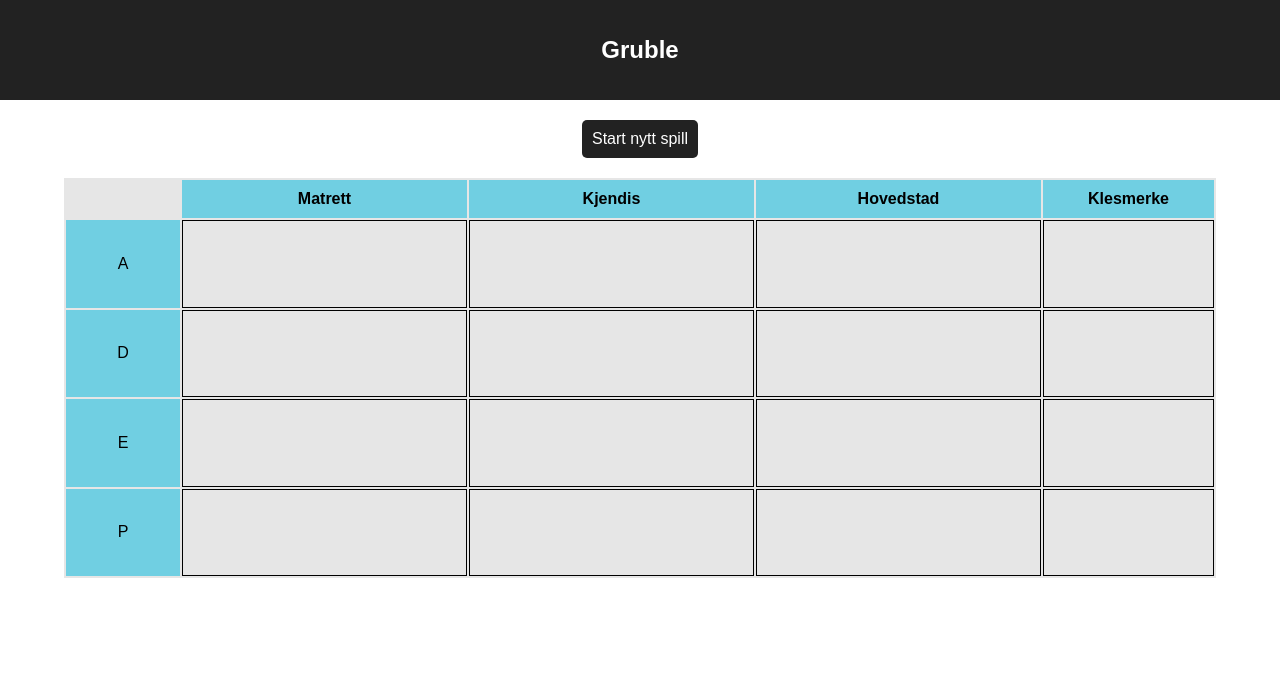
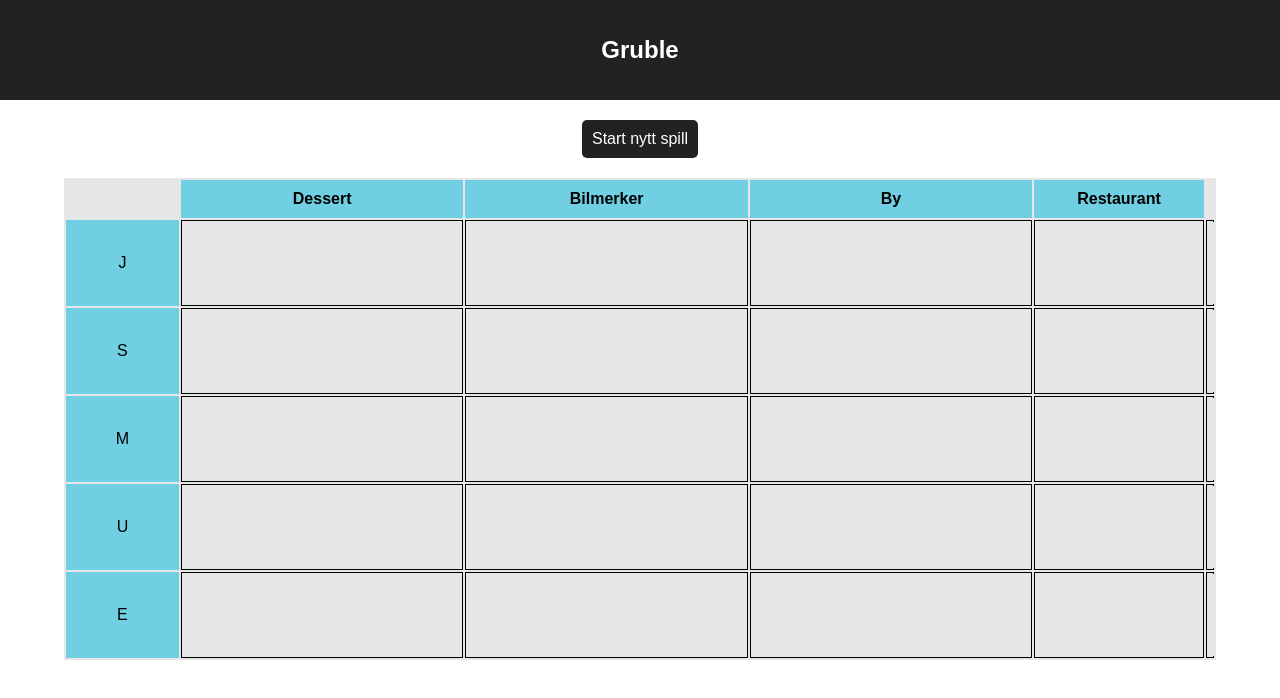
Before and after one commit to sndrem/Gruble, a React (Create React App) app: page / in a window 1280 px wide. Shown: the top 698 px of the page. Built offline with nearby package versions, Linux system fonts and the light colour scheme.

Commit message:
Started working on the start game button

```diff
--- a/src/GameComponent/GameBoard.js
+++ b/src/GameComponent/GameBoard.js
@@ -1,4 +1,5 @@
 import React, { Component } from 'react';
+import data from '../data/data.js';
 import Cell from './Cell.js';
 import './GameBoard.css';
 
@@ -6,12 +7,10 @@ class GameBoard extends Component {
 	constructor(props) {
 		super(props);
 		this.state = {
-			rows: ['Matrett', 'Kjendis', 'Hovedstad', "Klesmerke"],
-			columns: ['A', 'D', 'E', 'P'],
-			inputStatus: "e"
+			rows: this.props.pickRows(data.topics, 4),
+			columns: this.props.pickRows(data.letters, 5)
 		};
 	}
-
 
 	createTableRows(rows) {
 		return rows.map((row, i) => <th className="keys" key={i}>{row}</th>);
@@ -30,7 +29,7 @@ class GameBoard extends Component {
 	createTableColumns(columns) {
 		return columns.map((col, i) => {
 			return <tr key={i}>
-					<td className="keys" key={i}>{col}</td>
+					<td className="keys" key={i}>{col.toUpperCase()}</td>
 					{this.fillData(this.state.columns.length, col)}
 				</tr>
 		})
--- a/src/GameComponent/GameComponent.js
+++ b/src/GameComponent/GameComponent.js
@@ -3,11 +3,35 @@ import GameButtons from './GameButtons.js';
 import GameBoard from './GameBoard.js';
 
 class GameComponent extends Component {
+
+	constructor() {
+		super();
+	}
+
+
+	pickRows(rows, numOfRows) {
+		if(numOfRows > rows.length || numOfRows <= 0) {
+			throw new Error(`You must pick a positive number between 0 and ${rows.length}`);
+		}
+
+		let pickedRows = [];
+		for(let i = 0; i < numOfRows; i++) {
+			const random = this.generateRandomNumber(0, rows.length);
+			pickedRows[i] = rows[random]
+			rows.splice(random, 1);
+		}
+		return pickedRows;
+	}
+
+	generateRandomNumber(from = 1, to = 10) {
+		return Math.floor(Math.random() * to) + from;
+	}
+
 	render() {
 		return (
 				<div className="game-board">
 					<GameButtons />
-					<GameBoard />
+					<GameBoard pickRows={this.pickRows.bind(this)} />
 				</div>
 
 			)
--- /dev/null
+++ b/src/data/data.js
@@ -0,0 +1,47 @@
+const data = {
+	letters: [	'a',
+				'b',
+				'c',
+				'd',
+				'e',
+				'f',
+				'g',
+				'h',
+				'i',
+				'j',
+				'k',
+				'l',
+				'm',
+				'n',
+				'o',
+				'p',
+				'q',
+				'r',
+				's',
+				't',
+				'u',
+				'v',
+				'w',
+				'x',
+				'y',
+				'z',
+				'æ',
+				'ø',
+				'å'
+			],
+
+	topics: [
+		'Dessert',
+		'Bilmerker',
+		'Kjendis',
+		'Band',
+		'Soloartist',
+		'Sminkemerke',
+		'Middagsrett',
+		'Restaurant',
+		'Hovedstad',
+		'By'
+	]
+}
+
+export default data;
```
